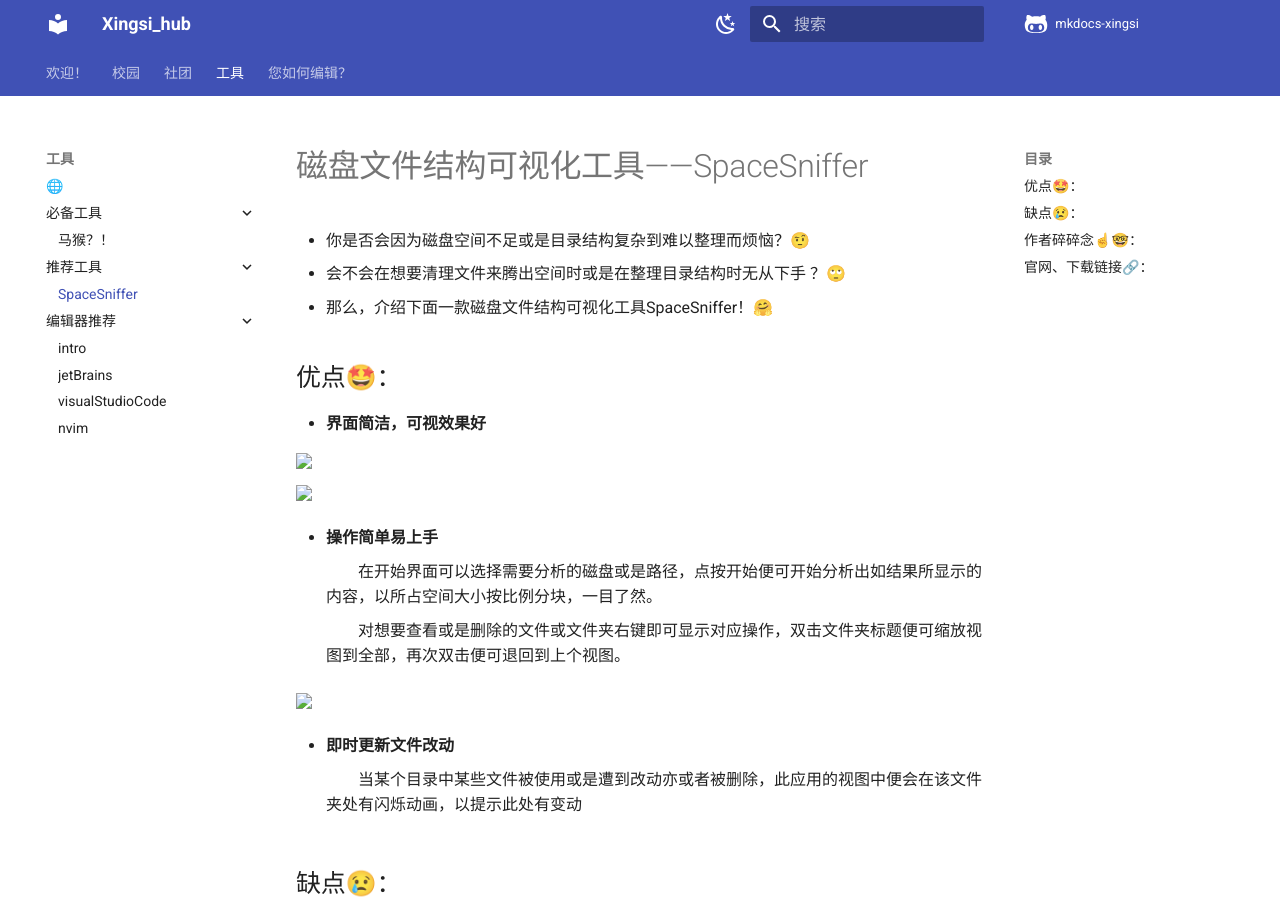
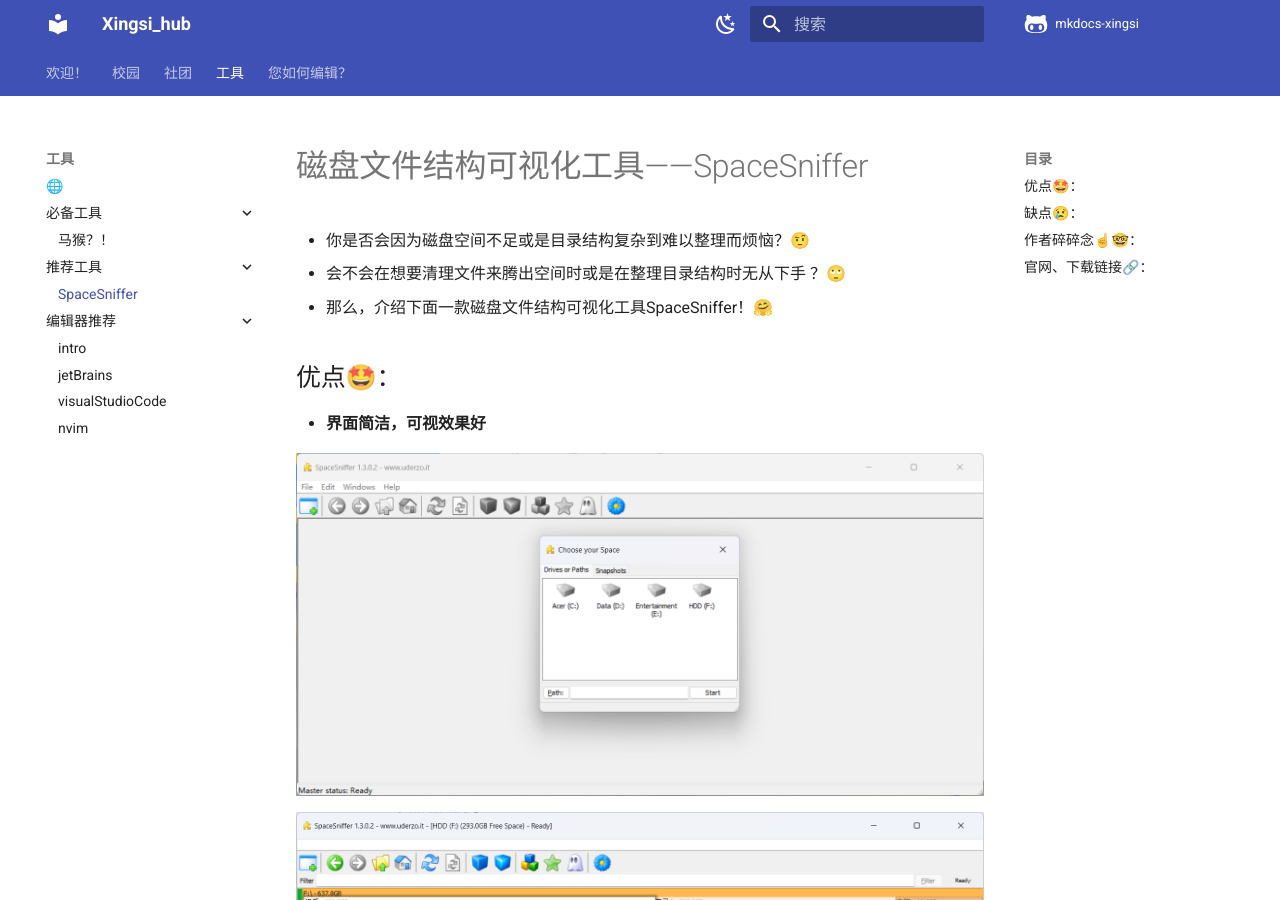
Before and after one commit to disjfjdizmfnkf/mkdocs-xingsi, an MkDocs documentation site: the page built from docs/recommendTools/SpaceSniffer.md, in a window 1280 px wide and 900 px high. Built offline with MkDocs 1.6.1 and Material for MkDocs 9.7.7, drawn with Linux system fonts in a browser that asks for light colours; comment, search, counter and statistics services are not loaded.

Commit message:
fix: 路径修改

```diff
--- a/docs/recommendTools/SpaceSniffer.md
+++ b/docs/recommendTools/SpaceSniffer.md
@@ -9,10 +9,10 @@
  - **界面简洁，可视效果好**
 
 
-<img src='../assets/recommendTools/SpaceSniffer/开始界面.png'>
+<img src='/assets/recommendTools/SpaceSniffer/开始界面.png'>
 
 
-<img src='../assets/recommendTools/SpaceSniffer/磁盘分析后界面.png'>
+<img src='/assets/recommendTools/SpaceSniffer/磁盘分析后界面.png'>
 
 
  - **操作简单易上手**
@@ -21,7 +21,7 @@
 
     &emsp;&emsp;对想要查看或是删除的文件或文件夹右键即可显示对应操作，双击文件夹标题便可缩放视图到全部，再次双击便可退回到上个视图。
 
-<img src='../assets/recommendTools/SpaceSniffer/右键菜单.png'>
+<img src='/assets/recommendTools/SpaceSniffer/右键菜单.png'>
 
 
  - **即时更新文件改动**
```
Also changed, not shown: docs/chapterGuide/campus.md (+1 -1 lines).
